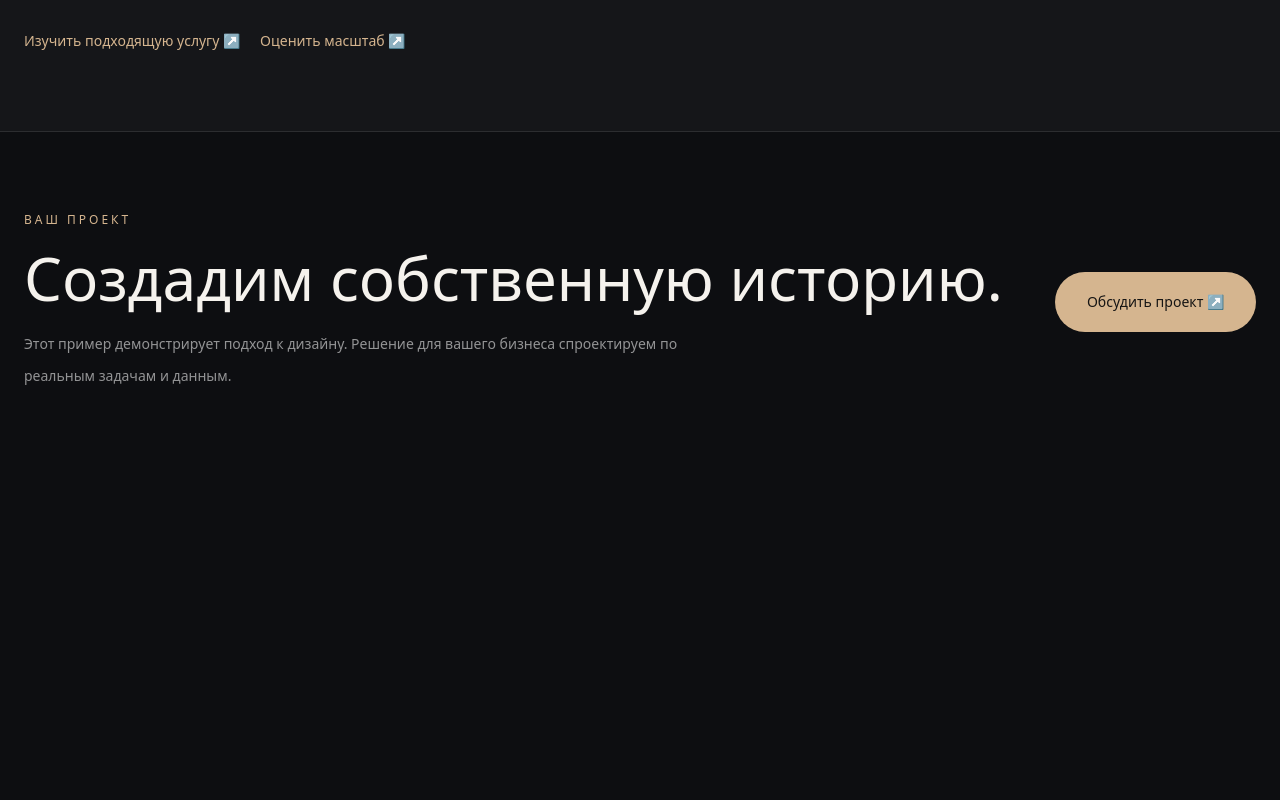
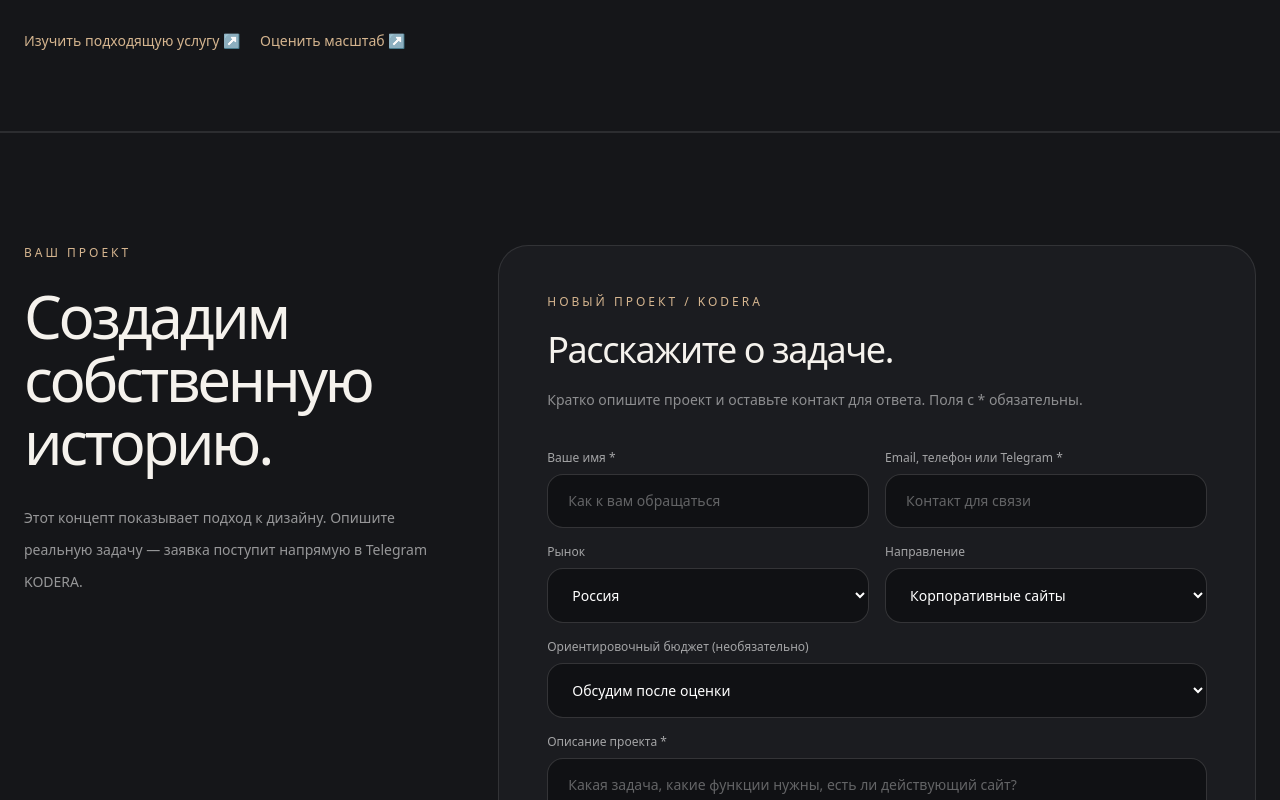
Before and after one commit to bdjsjss7-sys/kodera, a Next.js app: page /works/alto-accounting in a window 1280 px wide. Shown: the part 5420-6220 px from the top of the page. Before the commit the page ends 5892 px from the top, so only its background shows below. Built offline with nearby package versions, Linux system fonts and the light colour scheme.

Commit message:
Connect archive concepts to lead form and mobile menu

```diff
--- a/src/app/works/[slug]/page.tsx
+++ b/src/app/works/[slug]/page.tsx
@@ -1,4 +1,6 @@
 import BrandLogo from "@/components/BrandLogo";import Link from "next/link";
+import MobileNavigation from "@/components/MobileNavigation";
+import CatalogLeadSection from "@/components/CatalogLeadSection";
 import {getMasterProject} from "@/lib/masterProjects";
 import MasterCase from "@/components/portfolio/MasterCase";
 import type {Metadata} from "next";
@@ -9,11 +11,11 @@ type Props={params:Promise<{slug:string}>};
 export function generateStaticParams(){return portfolioWorks.map(x=>({slug:x.slug}));}
 export async function generateMetadata({params}:Props):Promise<Metadata>{const {slug}=await params;const s=portfolioWorks.find(x=>x.slug===slug);return s?{title:`${s.name} — демонстрационный проект KODERA`,description:`${s.short} Проектный концепт, а не подтверждённый клиентский кейс.`,alternates:{canonical:`/works/${slug}`}}:{title:"Работа не найдена"};}
 export default async function Work({params}:Props){const {slug}=await params;const s=portfolioWorks.find(x=>x.slug===slug);if(!s)notFound();const master=getMasterProject(slug);if(master)return <MasterCase project={master}/>;const related=relatedPortfolioWorks(s.slug,s.category,3);
-return <main className="min-h-screen overflow-x-clip bg-[#0d0e11] text-[#f5f2ed]"><header className="border-b border-white/10"><nav aria-label="Навигация по работе" className="mx-auto flex max-w-7xl flex-wrap items-center justify-between gap-5 px-6 py-7"><BrandLogo compact/><div className="flex gap-6 text-xs text-[#d5b58f]"><Link href="/works">← Все работы</Link><Link href="/contact">Обсудить ↗</Link></div></nav></header><section className="relative overflow-hidden border-b border-white/10 bg-[radial-gradient(ellipse_at_75%_6%,rgba(181,134,79,.12),transparent_55%)]"><div className="mx-auto max-w-7xl px-6 pb-14 pt-16 md:pt-24"><Link href="/works" className="text-xs tracking-[.25em] text-[#d5b58f]">← КОНЦЕПТЫ / KODERA</Link><p className="mt-12 text-xs tracking-[.23em] text-[#d5b58f]">{s.sector.toUpperCase()} / {s.kind.toUpperCase()}</p><h1 className="mt-5 text-[clamp(3.4rem,8.1vw,8rem)] font-light leading-[1.02] tracking-[-.075em]">{s.name}</h1><p className="mt-7 max-w-3xl text-2xl font-light leading-10 text-[#d5b58f]">{s.pitch}</p><p className="mt-5 max-w-3xl text-base leading-9 text-white/55">{s.short}</p><div className="mt-9 flex flex-wrap gap-2">{s.tags.map(x=><span key={x} className="rounded-full border border-[#d5b58f]/25 px-4 py-2 text-xs text-[#d5b58f]">{x}</span>)}</div></div></section><section className="mx-auto max-w-7xl px-6 py-14 md:py-20"><ShowcasePreview work={s}/></section>
+return <main className="min-h-screen overflow-x-clip bg-[#0d0e11] text-[#f5f2ed]"><header className="border-b border-white/10"><nav aria-label="Навигация по работе" className="mx-auto flex max-w-7xl flex-wrap items-center justify-between gap-5 px-6 py-7"><BrandLogo compact/><div className="hidden gap-6 text-xs text-[#d5b58f] xl:flex"><Link href="/works">← Все работы</Link><Link href="/contact">Обсудить ↗</Link></div><MobileNavigation/></nav></header><section className="relative overflow-hidden border-b border-white/10 bg-[radial-gradient(ellipse_at_75%_6%,rgba(181,134,79,.12),transparent_55%)]"><div className="mx-auto max-w-7xl px-6 pb-14 pt-16 md:pt-24"><Link href="/works" className="text-xs tracking-[.25em] text-[#d5b58f]">← КОНЦЕПТЫ / KODERA</Link><p className="mt-12 text-xs tracking-[.23em] text-[#d5b58f]">{s.sector.toUpperCase()} / {s.kind.toUpperCase()}</p><h1 className="mt-5 text-[clamp(3.4rem,8.1vw,8rem)] font-light leading-[1.02] tracking-[-.075em]">{s.name}</h1><p className="mt-7 max-w-3xl text-2xl font-light leading-10 text-[#d5b58f]">{s.pitch}</p><p className="mt-5 max-w-3xl text-base leading-9 text-white/55">{s.short}</p><div className="mt-9 flex flex-wrap gap-2">{s.tags.map(x=><span key={x} className="rounded-full border border-[#d5b58f]/25 px-4 py-2 text-xs text-[#d5b58f]">{x}</span>)}</div></div></section><section className="mx-auto max-w-7xl px-6 py-14 md:py-20"><ShowcasePreview work={s}/></section>
 <section className="border-y border-white/10 bg-[#151619]"><div className="mx-auto grid max-w-7xl gap-10 px-6 py-20 lg:grid-cols-[.78fr_1.22fr]"><div><p className="text-xs tracking-[.25em] text-[#d5b58f]">01 / КОНТЕКСТ</p><h2 className="mt-5 text-4xl font-light tracking-[-.05em] md:text-6xl">Задача и аудитория.</h2></div><div><h3 className="text-xl font-light text-[#e4c8a3]">Для кого проектировали</h3><p className="mt-5 text-base leading-9 text-white/65">{s.audience}</p><h3 className="mt-10 text-xl font-light text-[#e4c8a3]">Какую проблему решаем</h3><p className="mt-5 text-base leading-9 text-white/65">{s.problem}</p><h3 className="mt-10 text-xl font-light text-[#e4c8a3]">Идея интерфейса</h3><p className="mt-5 text-base leading-9 text-white/65">{s.idea}</p></div></div></section>
 <section className="mx-auto max-w-7xl px-6 py-20"><p className="text-xs tracking-[.25em] text-[#d5b58f]">02 / ВОЗМОЖНОСТИ</p><h2 className="mt-6 max-w-4xl text-4xl font-light tracking-[-.05em] md:text-6xl">Из чего складывается опыт.</h2><div className="mt-11 grid gap-4 md:grid-cols-2 xl:grid-cols-3">{s.features.map((f,i)=><div key={f} className="flex min-h-[170px] flex-col justify-between rounded-[26px] border border-white/10 bg-[#1b1c20] p-7"><span className="text-xs tracking-[.2em] text-[#d5b58f]">ФУНКЦИЯ / {String(i+1).padStart(2,"0")}</span><h3 className="mt-10 text-xl font-light leading-snug">{f}</h3></div>)}</div></section>
 <section className="border-y border-white/10 bg-[#151619]"><div className="mx-auto max-w-7xl px-6 py-20"><p className="text-xs tracking-[.25em] text-[#d5b58f]">03 / ПРОЦЕСС</p><h2 className="mt-6 text-4xl font-light md:text-6xl">Путь от гипотезы до интерфейса.</h2><div className="mt-12 grid gap-4 md:grid-cols-2">{s.process.map((step,i)=><article key={step} className="rounded-[25px] border border-white/10 bg-white/[.025] p-8"><span className="text-xs text-[#d5b58f]">0{i+1} / ЭТАП</span><h3 className="mt-9 text-xl font-light leading-8">{step}</h3><p className="mt-5 text-sm leading-8 text-white/45">На этом этапе мы определяем ожидаемый результат, критерии проверки и ограничения. Следующая стадия начинается только после того, как ключевые вопросы зафиксированы.</p></article>)}</div></div></section>
 <section className="mx-auto grid max-w-7xl gap-10 px-6 py-20 lg:grid-cols-[.8fr_1.2fr]"><div><p className="text-xs tracking-[.25em] text-[#d5b58f]">04 / АРТЕФАКТЫ</p><h2 className="mt-6 text-4xl font-light md:text-6xl">Что показывает этот концепт.</h2></div><div><div className="grid gap-3">{s.results.map((r,i)=><div key={r} className="flex items-start gap-5 border-b border-white/10 py-6"><span className="text-xs text-[#d5b58f]">0{i+1}</span><p className="text-xl font-light">{r}</p></div>)}</div><p className="mt-9 rounded-2xl border border-[#d5b58f]/25 bg-[#d5b58f]/[.05] p-6 text-sm leading-8 text-white/60">{s.note}</p></div></section>
 <section className="border-y border-white/10 bg-[#151619]"><div className="mx-auto max-w-7xl px-6 py-20"><p className="text-xs tracking-[.25em] text-[#d5b58f]">05 / ПОХОЖИЕ НАПРАВЛЕНИЯ</p><h2 className="mt-6 text-4xl font-light md:text-5xl">Продолжить исследование.</h2><div className="mt-10 grid gap-4 md:grid-cols-3">{related.map(x=><Link href={`/works/${x.slug}`} key={x.slug} className="rounded-[25px] border border-white/10 p-7 transition hover:border-[#d5b58f]/50"><p className="text-xs text-[#d5b58f]">{x.kind}</p><h3 className="mt-6 text-2xl font-light">{x.name} ↗</h3><p className="mt-5 text-sm leading-8 text-white/50">{x.short}</p></Link>)}</div><div className="mt-9 flex flex-wrap gap-5 text-sm text-[#d5b58f]"><Link href={s.related}>Изучить подходящую услугу ↗</Link><Link href="/pricing">Оценить масштаб ↗</Link></div></div></section>
-<footer className="mx-auto flex max-w-7xl flex-wrap items-center justify-between gap-7 px-6 py-20"><div><p className="text-xs tracking-[.25em] text-[#d5b58f]">ВАШ ПРОЕКТ</p><h2 className="mt-5 text-4xl font-light md:text-6xl">Создадим собственную историю.</h2><p className="mt-5 max-w-2xl text-sm leading-8 text-white/55">Этот пример демонстрирует подход к дизайну. Решение для вашего бизнеса спроектируем по реальным задачам и данным.</p></div><Link href={{pathname:"/contact",query:{service:s.kind}}} className="rounded-full bg-[#d5b58f] px-8 py-5 text-sm text-[#161514]">Обсудить проект ↗</Link></footer></main>;
+<CatalogLeadSection service={s.kind} eyebrow="ВАШ ПРОЕКТ" title="Создадим собственную историю." description="Этот концепт показывает подход к дизайну. Опишите реальную задачу — заявка поступит напрямую в Telegram KODERA."/></main>;
 }
```
